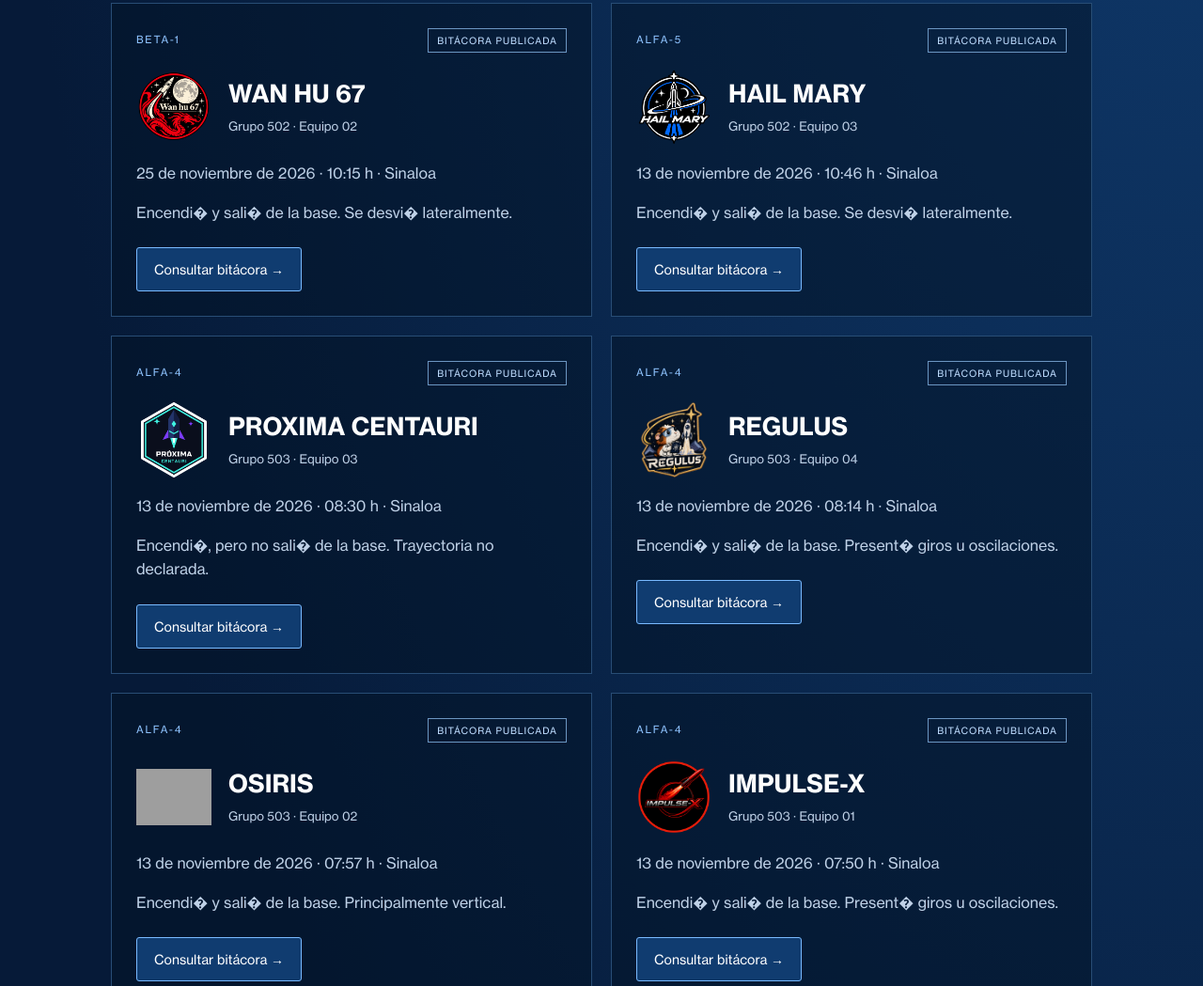
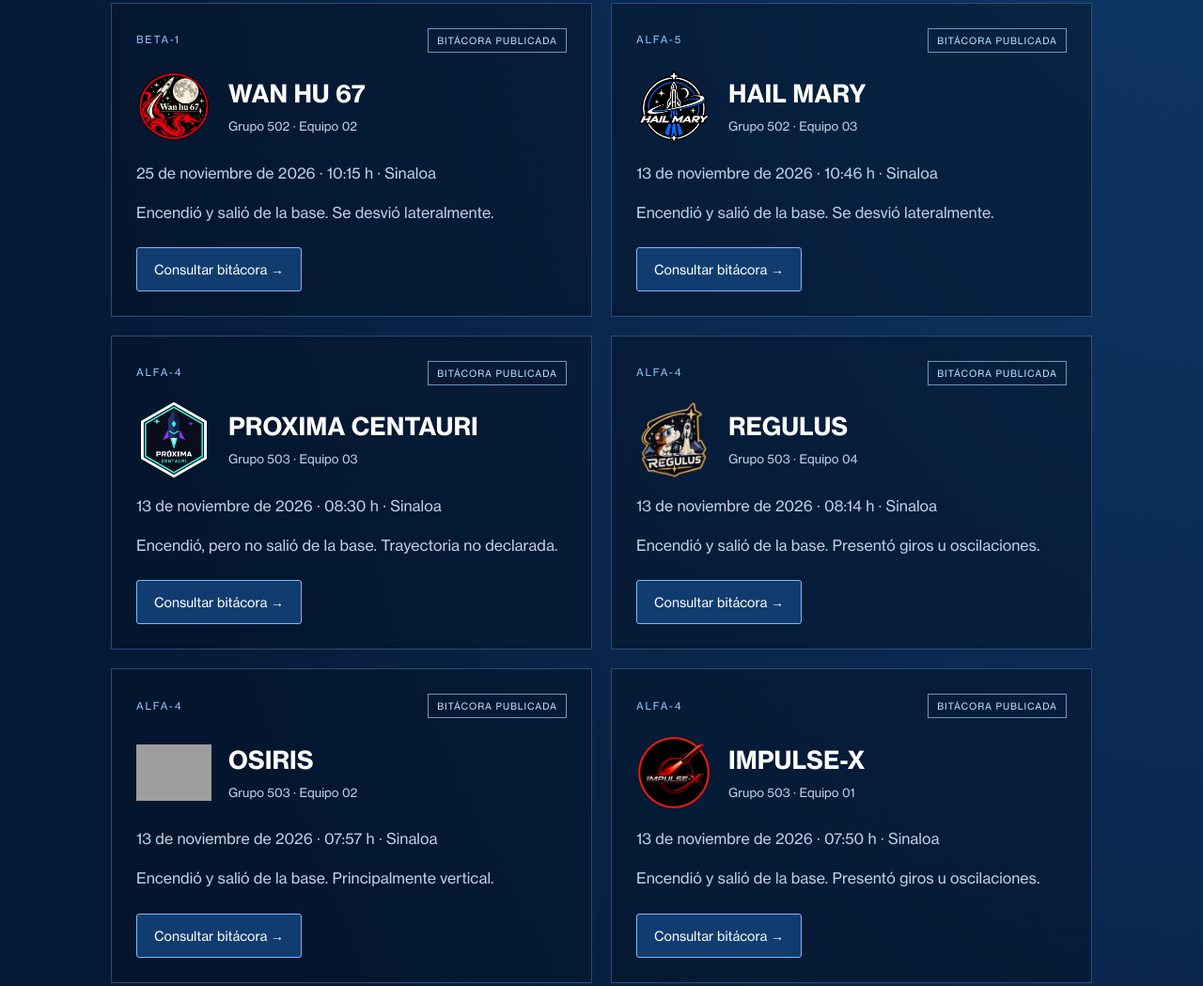
Before and after one commit to echucuan/rocketTecSinaloa2026, a plain HTML site: page bitacoras/lanzamientos.html in a window 1280 px wide. Shown: the part 575-1624 px from the top of the page at 94% size. Drawn offline with Linux system fonts and the light colour scheme; grey boxes are pictures that could not be loaded.

Commit message:
Corrige la codificación UTF-8 de la bitácora BETA-1

```diff
--- a/bitacoras/publicadas/registros.js
+++ b/bitacoras/publicadas/registros.js
@@ -1,4 +1,4 @@
-// Archivo actualizado autom�ticamente al procesar los ZIP de bitacoras/entradas/.
+// Archivo actualizado automáticamente al procesar los ZIP de bitacoras/entradas/.
 (function(root){
   const registros=[
   {
@@ -10,8 +10,8 @@
     "fecha": "2026-11-10",
     "hora": "09:15",
     "prueba": false,
-    "resultado": "Encendi� y sali� de la base",
-    "trayectoria": "Present� giros u oscilaciones",
+    "resultado": "Encendió y salió de la base",
+    "trayectoria": "Presentó giros u oscilaciones",
     "pagina": "publicadas/ALFA-1-G502-E03-70FEC2F9-D1EC-4920-BD55-493797C769DE/index.html",
     "archivo_sha256": "12ee141870d0d60f8afa77c7f635b9f41d8e6892308a5a360efdd50c59631b7a"
   },
@@ -24,8 +24,8 @@
     "fecha": "2026-11-11",
     "hora": "21:50",
     "prueba": true,
-    "resultado": "Encendi� y sali� de la base",
-    "trayectoria": "Se desvi� lateralmente",
+    "resultado": "Encendió y salió de la base",
+    "trayectoria": "Se desvió lateralmente",
     "pagina": "publicadas/ALFA-2-G502-E03-PRUEBA/index.html"
   },
   {
@@ -37,8 +37,8 @@
     "fecha": "2026-11-12",
     "hora": "21:41",
     "prueba": false,
-    "resultado": "Encendi� y sali� de la base",
-    "trayectoria": "Present� giros u oscilaciones",
+    "resultado": "Encendió y salió de la base",
+    "trayectoria": "Presentó giros u oscilaciones",
     "pagina": "publicadas/ALFA-4-G502-E03-B48D2AAC-E5B0-42D7-800A-05324F683BF7/index.html",
     "archivo_sha256": "9e90b17d91e1f51bf473ffce9a58cf7c6e54a2e39c3a6decd9755241bc93ad8b"
   },
@@ -51,8 +51,8 @@
     "fecha": "2026-11-13",
     "hora": "07:50",
     "prueba": false,
-    "resultado": "Encendi� y sali� de la base",
-    "trayectoria": "Present� giros u oscilaciones",
+    "resultado": "Encendió y salió de la base",
+    "trayectoria": "Presentó giros u oscilaciones",
     "pagina": "publicadas/ALFA-4-G503-E01-7552446C-60E8-4EF0-95A3-D379FAC1695B/index.html",
     "archivo_sha256": "d32182eb6e901916ca135db4fc6dbde1dd9e0a387595182a1c11428d32e5934d"
   },
@@ -65,7 +65,7 @@
     "fecha": "2026-11-13",
     "hora": "07:57",
     "prueba": false,
-    "resultado": "Encendi� y sali� de la base",
+    "resultado": "Encendió y salió de la base",
     "trayectoria": "Principalmente vertical",
     "pagina": "publicadas/ALFA-4-G503-E02-AA8DCCE8-0B7D-4532-B645-124CFBEEB200/index.html",
     "archivo_sha256": "6b9e6cf1449699ba89f79505a72fddeb63b88ef706383c4509eb9ebc71f01f41"
@@ -79,8 +79,8 @@
     "fecha": "2026-11-13",
     "hora": "08:14",
     "prueba": false,
-    "resultado": "Encendi� y sali� de la base",
-    "trayectoria": "Present� giros u oscilaciones",
+    "resultado": "Encendió y salió de la base",
+    "trayectoria": "Presentó giros u oscilaciones",
     "pagina": "publicadas/ALFA-4-G503-E04-80A5BD02-FAB9-4E35-9938-C0578CB3D858/index.html",
     "archivo_sha256": "13c628747381711cca9197cbb4e7e0307b11e1d72f5be3a86b27a230395cfa06"
   },
@@ -93,7 +93,7 @@
     "fecha": "2026-11-13",
     "hora": "08:30",
     "prueba": false,
-    "resultado": "Encendi�, pero no sali� de la base",
+    "resultado": "Encendió, pero no salió de la base",
     "trayectoria": "Trayectoria no declarada",
     "pagina": "publicadas/ALFA-4-G503-E03-AC0C4A57-5C96-4627-8A99-57D77A28C673/index.html",
     "archivo_sha256": "eae4f4a5a415caebecc950cd0e12a9ad4d2e97d662f909914ecd2c88ec4e604d"
@@ -107,8 +107,8 @@
     "fecha": "2026-11-13",
     "hora": "10:46",
     "prueba": false,
-    "resultado": "Encendi� y sali� de la base",
-    "trayectoria": "Se desvi� lateralmente",
+    "resultado": "Encendió y salió de la base",
+    "trayectoria": "Se desvió lateralmente",
     "pagina": "publicadas/ALFA-5-G502-E03-320D1433-CA3F-48EA-B3AE-21CB3A1EE507/index.html",
     "archivo_sha256": "6bdeab31120fa6f8e36bf0b5bdb859db7dd1f902c2c4d723849a61b61ef1569a"
   },
@@ -121,8 +121,8 @@
     "fecha": "2026-11-25",
     "hora": "10:15",
     "prueba": false,
-    "resultado": "Encendi� y sali� de la base",
-    "trayectoria": "Se desvi� lateralmente",
+    "resultado": "Encendió y salió de la base",
+    "trayectoria": "Se desvió lateralmente",
     "pagina": "publicadas/BETA-1-G502-E02-9FD9AB86-3451-499C-BF1F-D9B5BA14EDE6/index.html",
     "archivo_sha256": "7396598d0ec3fd82176a4350e8eb2d22177fc3d12b8ba9096fc98fbd04ed70f0"
   }
```
Also changed, not shown: bitacoras/publicadas/BETA-1-G502-E02-9FD9AB86-3451-499C-BF1F-D9B5BA14EDE6/bitacora.json (+6 -6 lines), bitacoras/publicadas/BETA-1-G502-E02-9FD9AB86-3451-499C-BF1F-D9B5BA14EDE6/index.html (+7 -7 lines).
